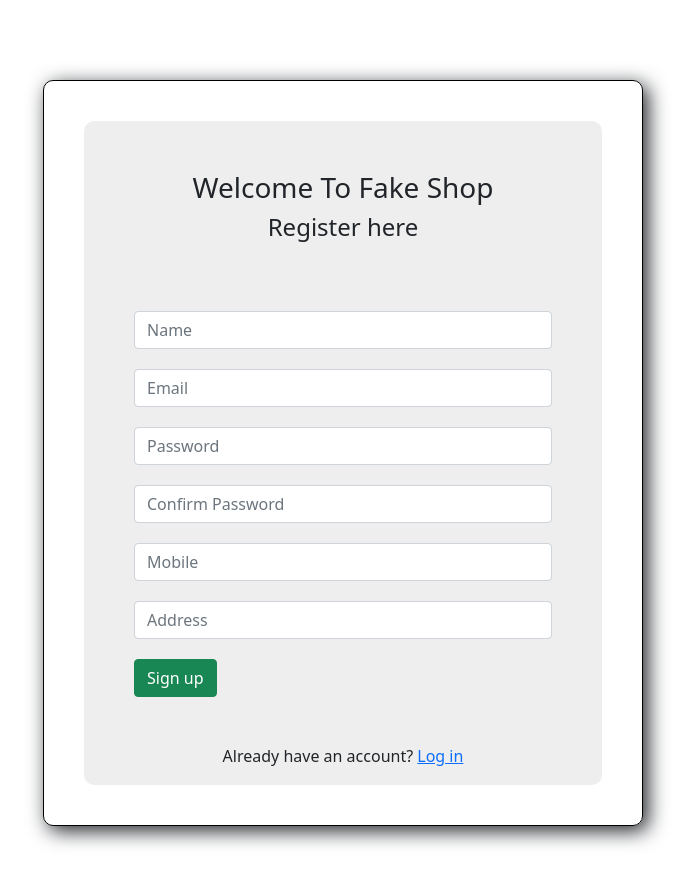
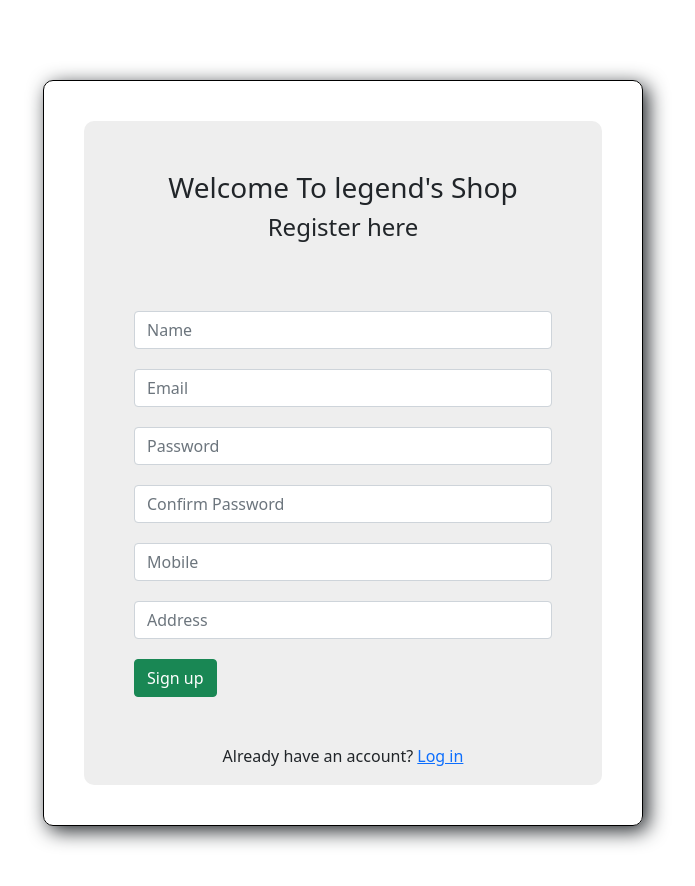
Before and after one commit to Err-ant/online-shop, a plain HTML site: page signupForm.html in a window 1280 px wide. Shown: the whole page, without its empty margins (297-992 px from the left). Drawn offline with nearby package versions, Linux system fonts and the light colour scheme.

Commit message:
title change

```diff
--- a/signupForm.html
+++ b/signupForm.html
@@ -12,7 +12,7 @@
     <div class="loginForm">
         <div class="login-main">
             <div class="login-header">
-                <h3>Welcome To Fake Shop</h3>
+                <h3>Welcome To legend's Shop</h3>
                 <h4>Register here</h4>
             </div>
             <div class="login-text">
```
Also changed, not shown: index.html (+1 -1 lines).
